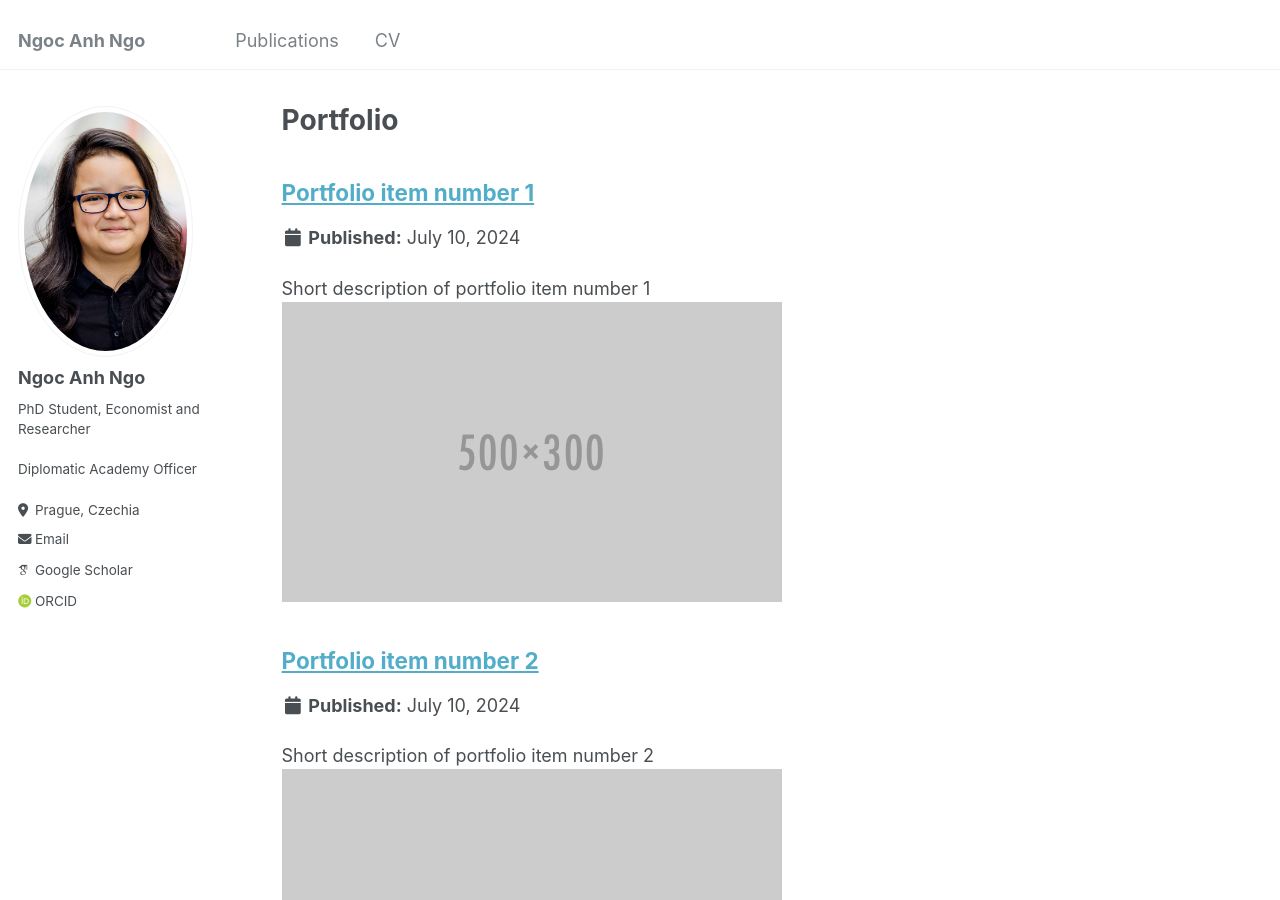
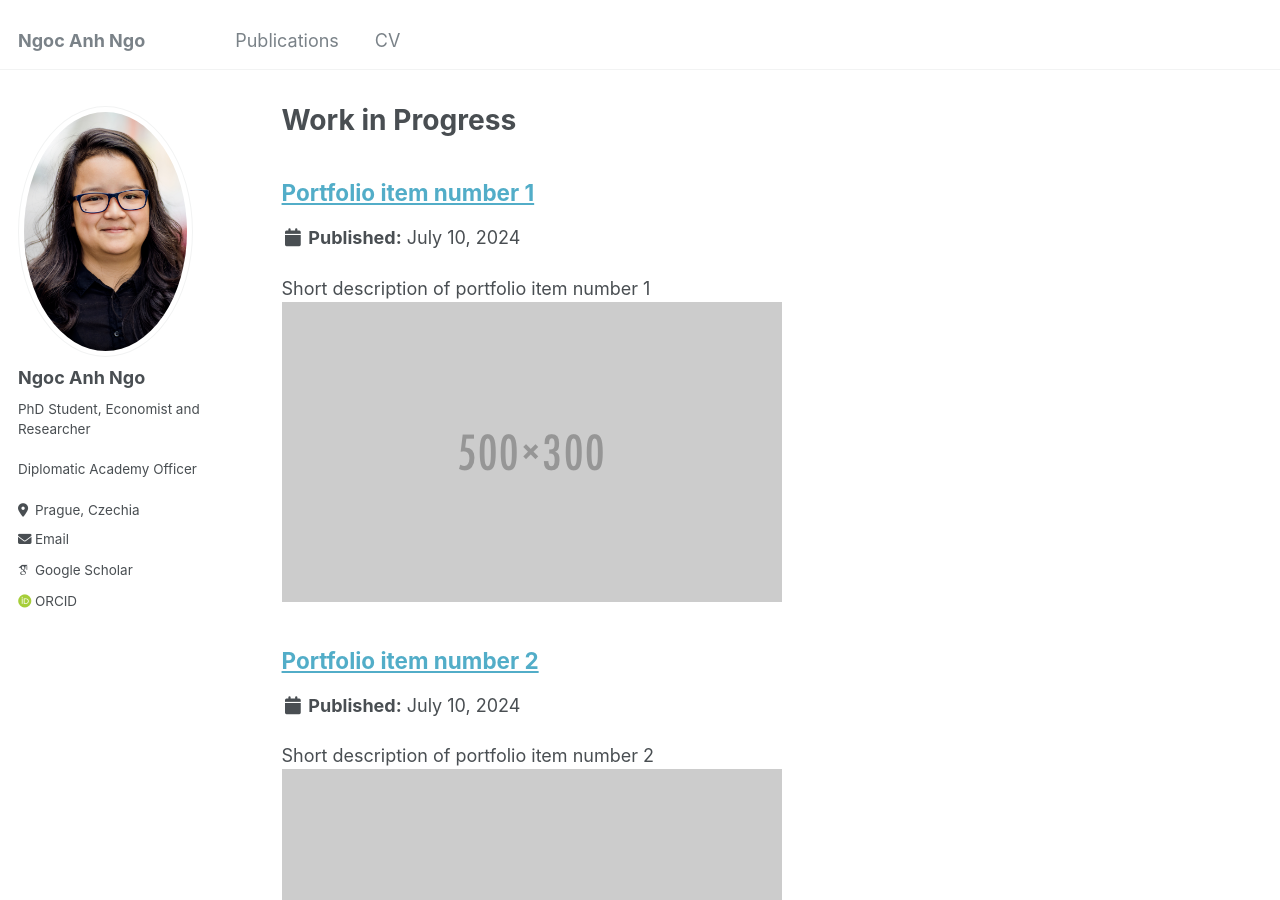
Before and after one commit to ngongocanh/ngongocanh.github.io, a Jekyll site: the page built from _pages/inprogress.html, in a window 1280 px wide and 900 px high. Built offline with Jekyll 4.4.1, drawn with Linux system fonts in a browser that asks for light colours; some web fonts are replaced.

Commit message:
Update and rename portfolio.html to inprogress.html

```diff
--- a/_pages/portfolio.html
+++ b/_pages/inprogress.html
@@ -1,7 +1,7 @@
 ---
 layout: archive
-title: "Portfolio"
-permalink: /portfolio/
+title: "Work in Progress"
+permalink: /inprogress/
 author_profile: true
 ---
 
```
